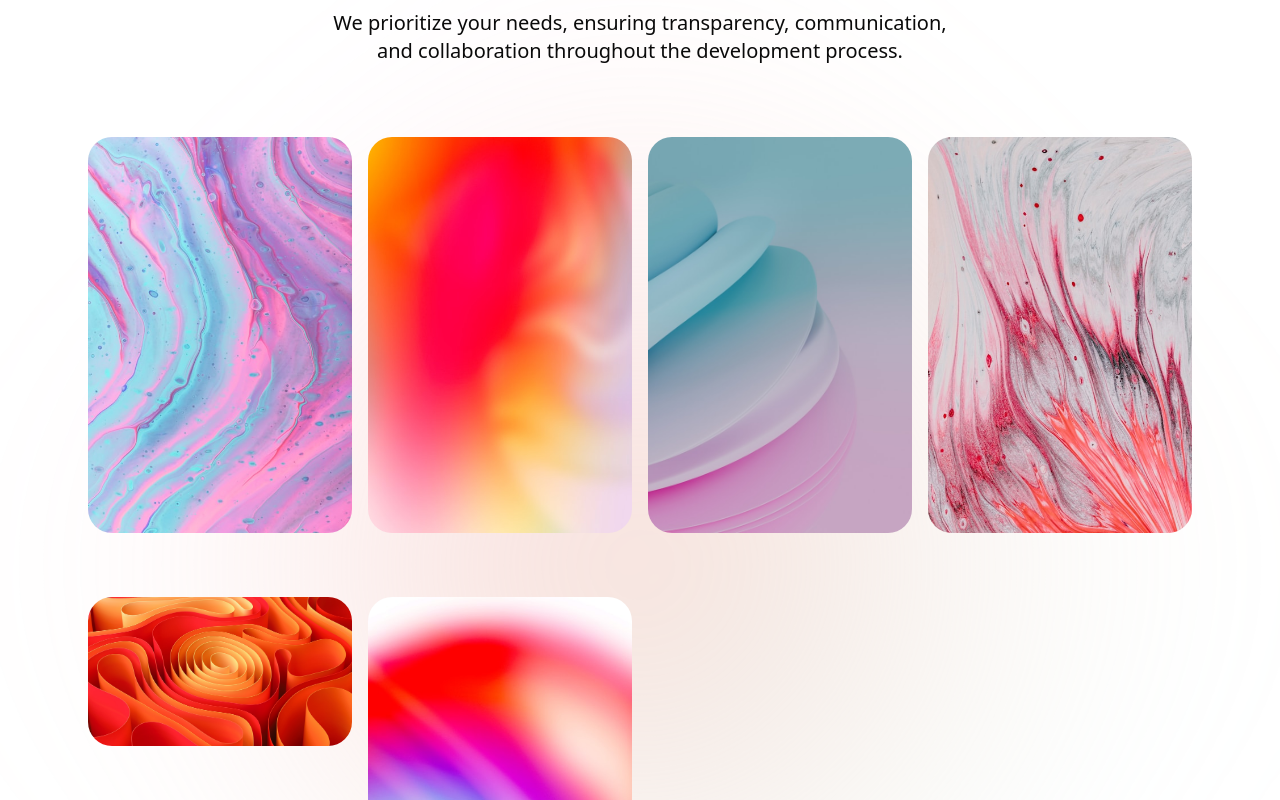
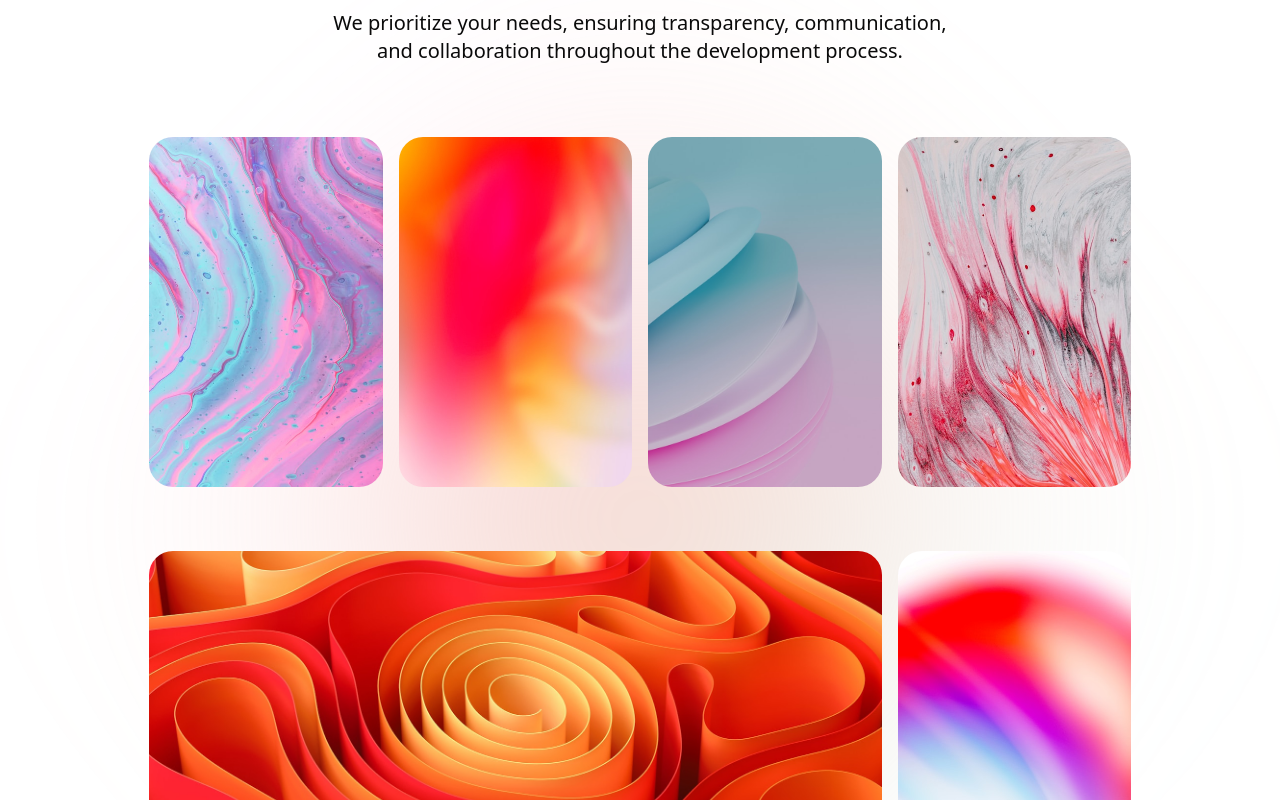
Before and after one commit to Maryammuhammadafzal/Software-house-Landing-page, a Next.js app: page / in a window 1280 px wide. Shown: the part 3480-4280 px from the top of the page. Built offline with nearby package versions, Linux system fonts and the light colour scheme.

Commit message:
created portfolio section

```diff
--- a/app/portfolio/app.tsx
+++ b/app/portfolio/app.tsx
@@ -28,16 +28,26 @@ const PortfolioPage = () => {
             </div>
             <section className="p-6 flex justify-center items-center w-full h-full relative">
               <div className="w-full h-full absolute top-0 left-0 p-3 flex justify-center items-center -z-10">
-                <div className=" w-[400px] h-[400px] bg-gradient-to-r from-[#FB8FD7] via-[#FDB67F] to-[#8DECFF] blur-[171px] rotate-45 rounded-full "></div>
+                <div className=" w-[400px] h-[400px] bg-gradient-to-r from-[#FB8FD7] via-[#FDB67F] to-[#8DECFF] blur-[151px] rotate-45 rounded-full "></div>
               </div>
               <div className="grid grid-cols-1 sm:grid-cols-2 md:grid-cols-3 lg:grid-cols-4 gap-4">
                 {portfolio_images.map((src, index) => (
-                  <Card key={index} className="w-full overflow-hidden rounded-xl bg-transparent border-none shadow-none">
-                    <CardContent className=" w-auto p-0">
+                  <Card
+                    key={index}
+                    className={`
+        w-full overflow-hidden rounded-xl bg-transparent border-none shadow-none
+        ${
+          index === 4
+            ? "col-span-1 sm:col-span-2 md:col-span-2 lg:col-span-3"
+            : ""
+        }
+      `}
+                  >
+                    <CardContent className="w-auto p-0">
                       <img
                         src={src}
                         alt={`Gallery ${index + 1}`}
-                        className="w-auto h-auto max-h-[400px] rounded-3xl object-cover hover:scale-105 transition-transform duration-300 "
+                        className="w-full h-[350px] rounded-3xl object-cover hover:scale-105 transition-transform duration-300"
                       />
                     </CardContent>
                   </Card>
```
